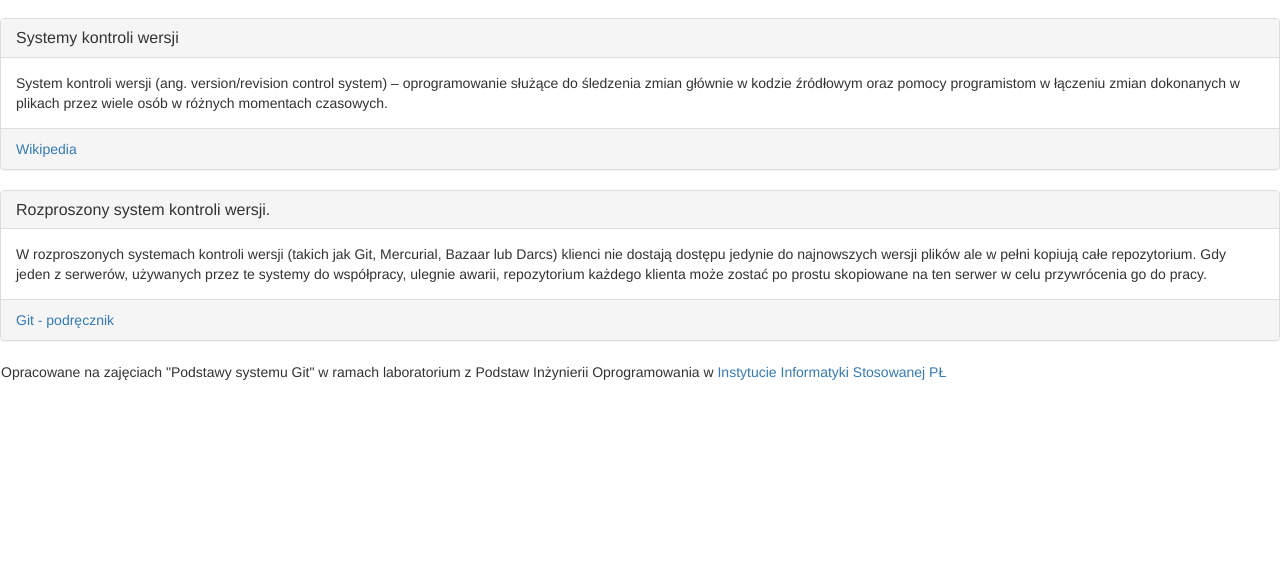
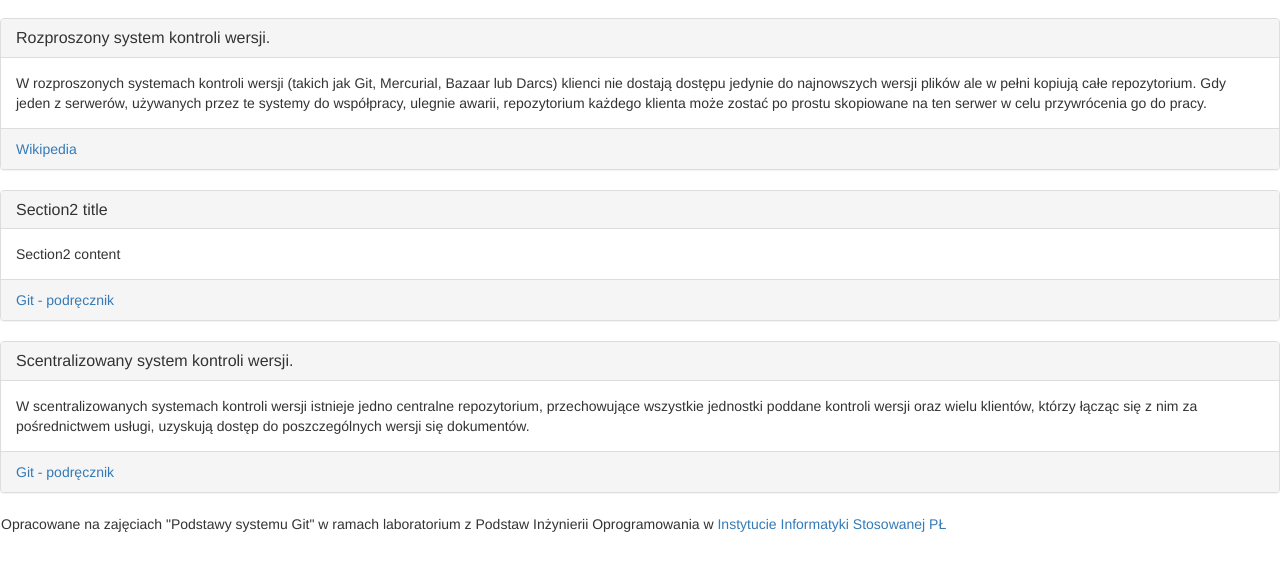
Before and after one commit to bajdekm/iislabpio_178964, a plain HTML site: page index.html in a window 1280 px wide. Shown: the part 54-624 px from the top of the page. Drawn offline with nearby package versions, Linux system fonts and the light colour scheme.

Commit message:
add section 3

```diff
--- a/index.html
+++ b/index.html
@@ -16,12 +16,13 @@
       </ul>
     </div>
   </nav>
+
   <section id="section1" class="panel panel-default">
     <div class="panel-heading">
-	    		<h3 class="panel-title">Systemy kontroli wersji</h3>
+      <h3 class="panel-title">Rozproszony system kontroli wersji.</h3>
     </div>
     <div class="panel-body">
-	    		System kontroli wersji (ang. version/revision control system) – oprogramowanie służące do śledzenia zmian głównie w kodzie źródłowym oraz pomocy programistom w łączeniu zmian dokonanych w plikach przez wiele osób w różnych momentach czasowych.
+      W rozproszonych systemach kontroli wersji (takich jak Git, Mercurial, Bazaar lub Darcs) klienci nie dostają dostępu jedynie do najnowszych wersji plików ale w pełni kopiują całe repozytorium. Gdy jeden z serwerów, używanych przez te systemy do współpracy, ulegnie awarii, repozytorium każdego klienta może zostać po prostu skopiowane na ten serwer w celu przywrócenia go do pracy.
     </div>
     <footer class="panel-footer">
       <a href="http://pl.wikipedia.org/wiki/System_kontroli_wersji">Wikipedia</a>
@@ -29,13 +30,24 @@
   </section>
   <section id="section2" class="panel panel-default">
     <div class="panel-heading">
-	    		<h3 class="panel-title">Rozproszony system kontroli wersji.</h3>
+      <h3 class="panel-title">Section2 title</h3>
     </div>
     <div class="panel-body">
-		    	W rozproszonych systemach kontroli wersji (takich jak Git, Mercurial, Bazaar lub Darcs) klienci nie dostają dostępu jedynie do najnowszych wersji plików ale w pełni kopiują całe repozytorium. Gdy jeden z serwerów, używanych przez te systemy do współpracy, ulegnie awarii, repozytorium każdego klienta może zostać po prostu skopiowane na ten serwer w celu przywrócenia go do pracy.
+      Section2 content
     </div>
     <footer class="panel-footer">
       <a href="http://git-scm.com/book/pl/Pierwsze-kroki-Wprowadzenie-do-kontroli-wersji#Rozproszone-systemy-kontroli-wersji">Git - podręcznik</a>
+    </footer>
+  </section>
+  <section id="section3" class="panel panel-default">
+    <div class="panel-heading">
+      <h3 class="panel-title">Scentralizowany system kontroli wersji.</h3>
+    </div>
+    <div class="panel-body">
+      W scentralizowanych systemach kontroli wersji istnieje jedno centralne repozytorium, przechowujące wszystkie jednostki poddane kontroli wersji oraz wielu klientów, którzy łącząc się z nim za pośrednictwem usługi, uzyskują dostęp do poszczególnych wersji się dokumentów.
+    </div>
+    <footer class="panel-footer">
+      <a href="http://git-scm.com/book/pl/Pierwsze-kroki-Wprowadzenie-do-kontroli-wersji#Scentralizowane-systemy-kontroli-wersji">Git - podręcznik</a>
     </footer>
   </section>
   <footer  class="navbar">
```
Lines whose indentation alone changed are shown as unchanged.
